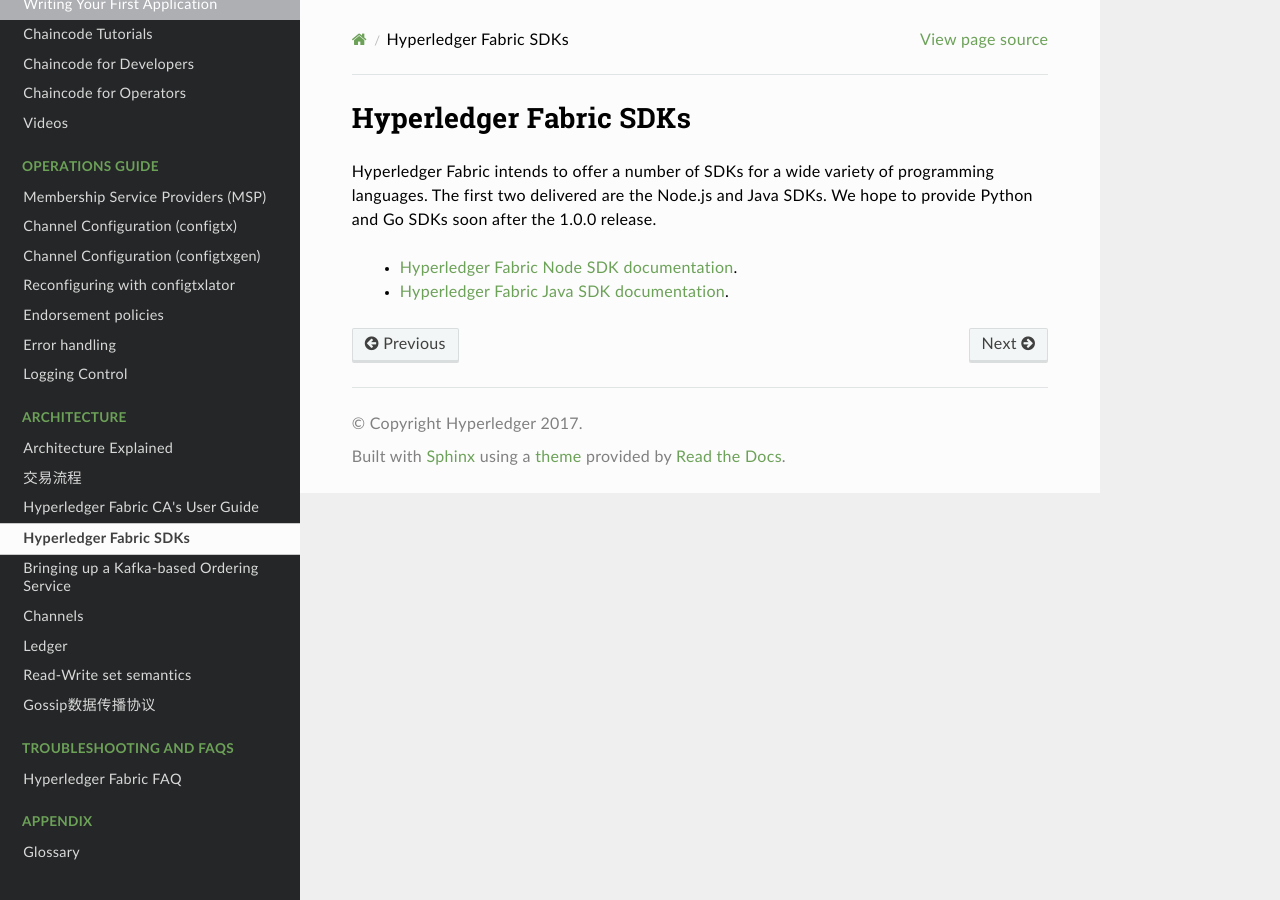
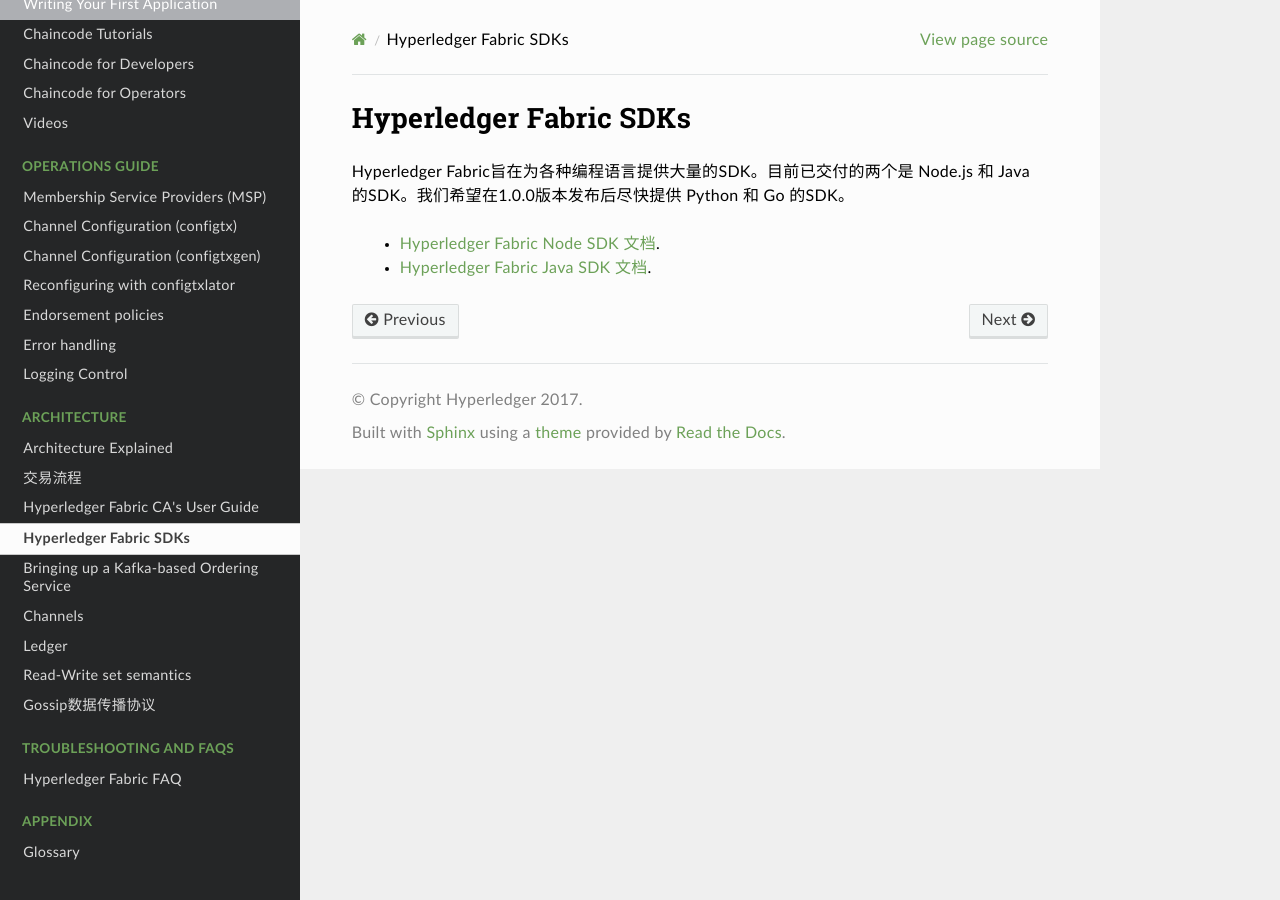
Before and after one commit to LiuBoyu/hyperledger-fabric-docs-zh_CN, a Sphinx documentation site: the page built from source/fabric-sdks.rst, in a window 1280 px wide. Built offline with Sphinx 7.4.7 and the Read the Docs theme 2.0.0, drawn with Linux system fonts in a browser that asks for light colours; formulas are drawn with MathJax 3; pages that are not in the unit, such as notebooks, are missing from menus; comment, search, counter and statistics services are not loaded.

Commit message:
提交 fabric-sdks 文档

```diff
--- a/source/fabric-sdks.rst
+++ b/source/fabric-sdks.rst
@@ -1,12 +1,10 @@
 Hyperledger Fabric SDKs
 =======================
 
-Hyperledger Fabric intends to offer a number of SDKs for a wide variety of
-programming languages. The first two delivered are the Node.js and Java
-SDKs. We hope to provide Python and Go SDKs soon after the 1.0.0 release.
+Hyperledger Fabric旨在为各种编程语言提供大量的SDK。目前已交付的两个是 Node.js 和 Java 的SDK。我们希望在1.0.0版本发布后尽快提供 Python 和 Go 的SDK。
 
-  * `Hyperledger Fabric Node SDK documentation <https://fabric-sdk-node.github.io/>`__.
-  * `Hyperledger Fabric Java SDK documentation <https://github.com/hyperledger/fabric-sdk-java>`__.
+  * `Hyperledger Fabric Node SDK 文档 <https://fabric-sdk-node.github.io/>`__.
+  * `Hyperledger Fabric Java SDK 文档 <https://github.com/hyperledger/fabric-sdk-java>`__.
 
 .. Licensed under Creative Commons Attribution 4.0 International License
    https://creativecommons.org/licenses/by/4.0/
```
